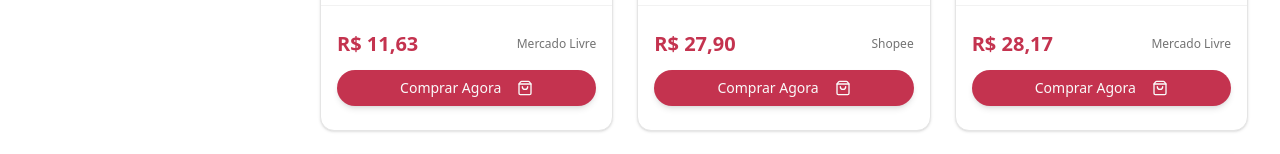
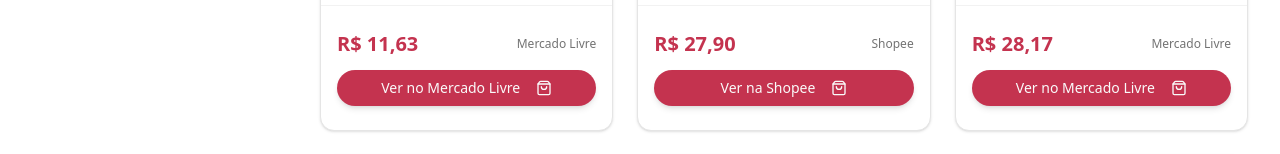
Before and after one commit to alexalannunes/presentes-de-natal, a Next.js app: page /products in a window 1280 px wide. Shown: the part 508-662 px from the top of the page. Built offline with nearby package versions, Linux system fonts and the light colour scheme; grey boxes are pictures that could not be loaded.

Commit message:
refactor: update ProductCard and ProductListItem to use dynamic store action text; add getStoreActionText utility

```diff
--- a/components/products/product-card.tsx
+++ b/components/products/product-card.tsx
@@ -1,7 +1,6 @@
 // components/products/ProductCard.tsx
 "use client";
 
-import Link from "next/link";
 import { Button } from "@/components/ui/button";
 import {
   Card,
@@ -11,9 +10,11 @@
   CardTitle,
 } from "@/components/ui/card";
 import { ShoppingBag } from "lucide-react";
+import Link from "next/link";
 // Importa o novo slider
+import { gaEvent } from "@/lib/ga-event";
+import { getStoreActionText } from "@/lib/get-store-action-text";
 import { ImageSlider } from "./image-slider";
-import { gaEvent } from "@/lib/ga-event";
 
 // Importa o Product Type de um arquivo centralizado (lib/products.ts)
 // Se não existir, você deve usar a interface Product localmente ou criá-lo.
@@ -103,7 +104,7 @@
           className="w-full"
         >
           <Button className="rounded-full w-full shadow-md hover:shadow-lg transition-shadow">
-            Comprar Agora
+            Ver {getStoreActionText(product.store)}
             <ShoppingBag className="ml-2 h-4 w-4" />
           </Button>
         </Link>
--- a/components/products/product-list-item.tsx
+++ b/components/products/product-list-item.tsx
@@ -1,13 +1,13 @@
 // components/products/product-list-item.tsx
 "use client";
 
-import Link from "next/link";
 import { Button } from "@/components/ui/button";
 import { Card } from "@/components/ui/card";
+import { gaEvent } from "@/lib/ga-event";
+import { cn } from "@/lib/utils";
 import { ShoppingBag } from "lucide-react";
+import Link from "next/link";
 import { ImageSlider } from "./image-slider";
-import { cn } from "@/lib/utils";
-import { gaEvent } from "@/lib/ga-event";
 
 // Definindo o tipo Product localmente (ou importando de @/lib/products)
 interface Product {
@@ -103,7 +103,7 @@
               size="sm"
               className="rounded-full w-full shadow-md hover:shadow-lg transition-shadow text-xs h-9"
             >
-              Comprar Agora
+              {product.store}
               <ShoppingBag className="ml-1.5 h-3.5 w-3.5" />
             </Button>
           </Link>
--- /dev/null
+++ b/lib/get-store-action-text.ts
@@ -0,0 +1,9 @@
+export const getStoreActionText = (storeName: string) => {
+  const name = storeName.toLowerCase();
+
+  if (name.includes("mercado livre")) return "no Mercado Livre";
+  if (name.includes("shopee")) return "na Shopee";
+  if (name.includes("amazon")) return "na Amazon";
+
+  return "na Loja";
+};
```
